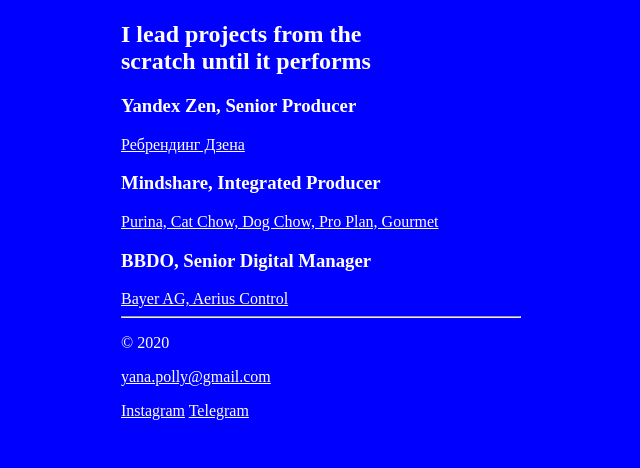
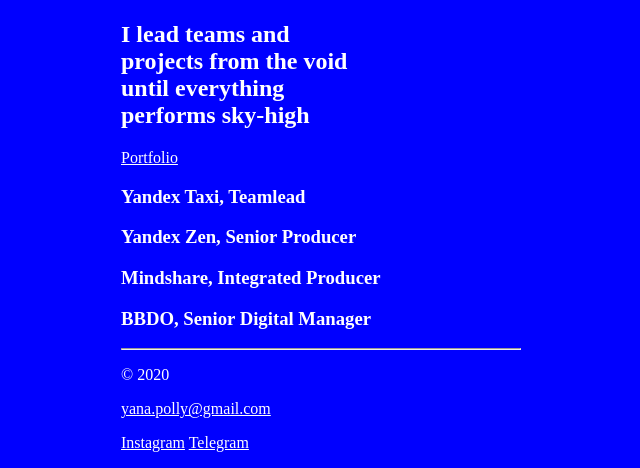
Before and after one commit to y-nyakuw/nyakuw.com, a plain HTML site: page index.html in a window 1280 px wide. Shown: the part 403-871 px from the top of the page, without its empty margins (319-959 px from the left). Before the commit the page ends 839 px from the top, so only its background shows below. Drawn offline with Linux system fonts and the light colour scheme; a script that the page names is missing.

Commit message:
Update index.html

```diff
--- a/index.html
+++ b/index.html
@@ -42,7 +42,7 @@
         <div class ="app_2">  </div>
         <script src="app_2.js"></script>
       </section>
-        <title>Digital Producer with desire and experience in IT & international brands, complcated and creative tasks. Leading sophisticated projects from setting the creative team until launch </title>
+        <title>Digital Producer with desire and experience in IT & international brands, complcated and creative tasks. Leading sophisticated projects from building the creative team until launch </title>
 
     <body link="white" vlink="#ffffff" alink="#37ff00" bgcolor="black"></body>
         <div>
@@ -50,29 +50,18 @@
                 <source src="image_yana.mp4" type=video/mp4>
                 </video>
 
-               <h2>I lead projects from the scratch until it performs</h2>
+               <h2>I lead teams and projects from the void until everything performs sky-high</h2>
+ <a target="_blank" href="https://vc.ru/yandex.zen/71814-novyy-vizualnyy-yazyk-yandeks-dzena-ot-lenty-k-zvezde">
+                Portfolio                </a>
 
-               <section>
-                <h3>Yandex Zen, Senior Producer</h3>
-                <a target="_blank" href="https://vc.ru/yandex.zen/71814-novyy-vizualnyy-yazyk-yandeks-dzena-ot-lenty-k-zvezde">
-                Ребрендинг Дзена
-                </a>
+            <section>
+                <h3>Yandex Taxi, Teamlead</h3>
+               <h3>Yandex Zen, Senior Producer</h3>
+                   <h3>Mindshare, Integrated Producer</h3>
+                  <h3>BBDO, Senior Digital Manager</h3>
 
-             </section>
-             <section>
-            <h3>Mindshare, Integrated Producer</h3>
-            <a target="_blank" href="https://www.youtube.com/watch?v=7B35wMsHkkQ">
-                Purina, Cat Chow, Dog Chow, Pro Plan, Gourmet
-              </a>
+          </section>
 
-             </section>
-             <section>
-            <h3>BBDO, Senior Digital Manager</h3>
-            <a target="_blank" href="https://www.cnews.ru/news/line/2017-05-12_bayer_predstavila_elektronnuyu_tabletnitsu_erius">
-               Bayer AG, Aerius Control
-              </a>
-
-            </section>
 
         <hr />
         <p>&copy; 2020</p>
```
